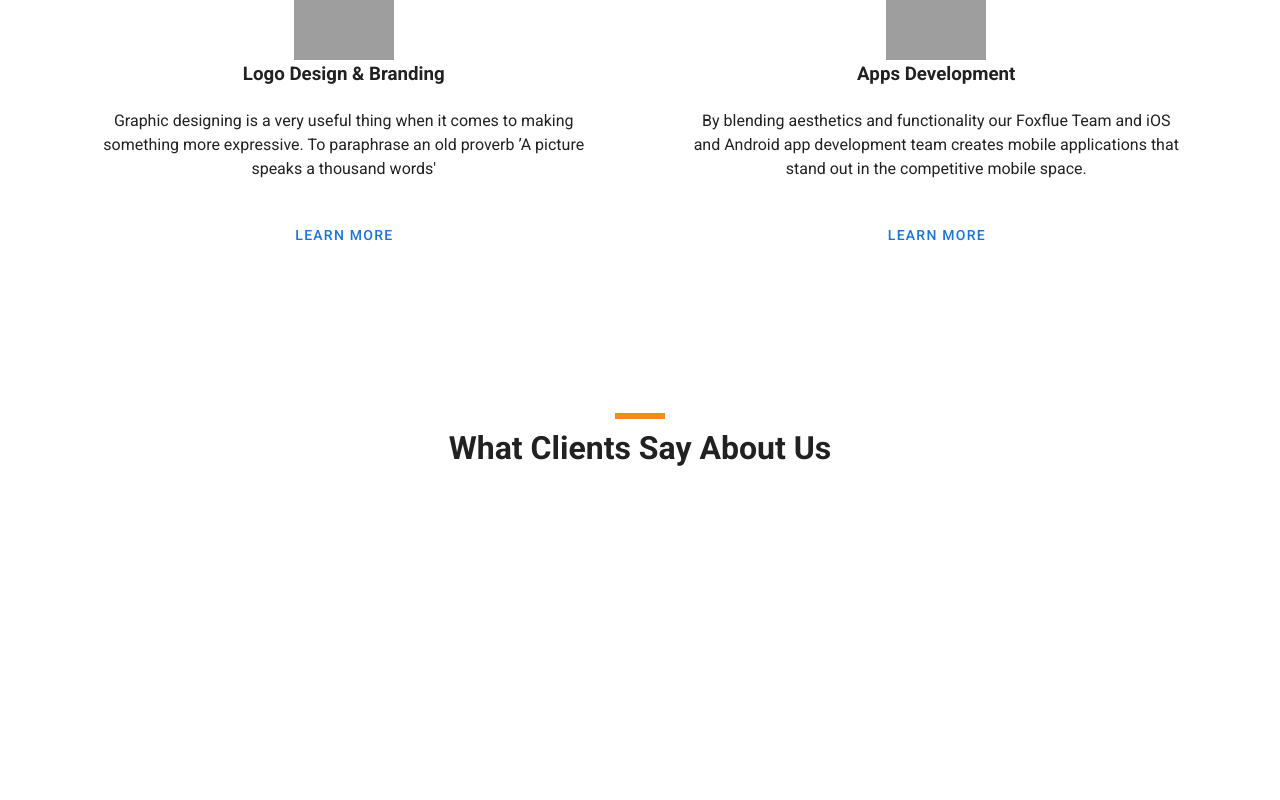
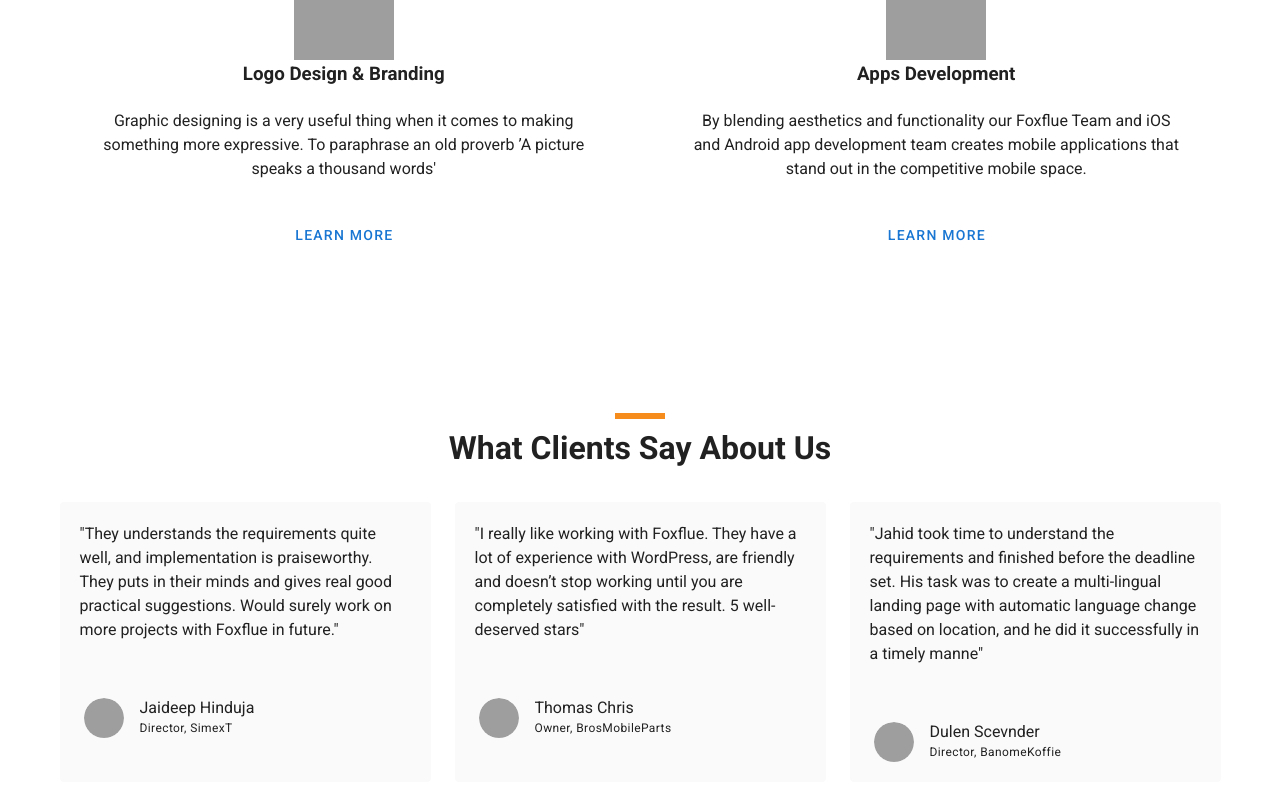
Before and after one commit to jahidanowar/foxvue, a Nuxt app: page / in a window 1280 px wide. Shown: the part 1322-2122 px from the top of the page. Before the commit the page ends 1894 px from the top, so only its background shows below. Built offline with nearby package versions, Linux system fonts and the light colour scheme; grey boxes are pictures that could not be loaded.

Commit message:
Testimonal section

```diff
--- a/components/Testimonial.vue
+++ b/components/Testimonial.vue
@@ -1,11 +1,11 @@
 <template>
-    <v-card color="#fafafa" flat>
-        <p class="pa-5 font-weight-bold">
-        "<slot></slot>"
+    <v-card color="#fafafa" flat min-height="280">
+        <p class="pa-5">
+        <slot></slot>
         </p>
         <v-card-actions>
         <v-list-item class="grow">
-        <v-list-item-avatar color="grey darken-3">
+        <v-list-item-avatar>
             <v-img
             class="elevation-6"
             :src="avatar"
@@ -13,7 +13,7 @@
         </v-list-item-avatar>
 
         <v-list-item-content>
-            <v-list-item-title>{{name}}, {{designation}}</v-list-item-title>
+            <v-list-item-title>{{name}} <br> <span class="caption">{{designation}}</span></v-list-item-title>
         </v-list-item-content>
 
         </v-list-item>
--- a/pages/index.vue
+++ b/pages/index.vue
@@ -63,8 +63,14 @@
     <div class="content-area">
        <Heading title="What Clients Say About Us" :height="5" />
        <v-row>
-         <v-col cols="12" md="4" sm="6">
-
+         <v-col cols="12" md="4" sm="6" v-for="testimonial in testimonials" :key="testimonial.name">
+           <Testimonial
+           :name="testimonial.name"
+           :avatar="testimonial.avatar"
+           :designation="testimonial.designation"
+           >
+           "{{testimonial.review}}"
+           </Testimonial>
          </v-col>
        </v-row>
      </div>
@@ -79,12 +85,14 @@
 import Logo from '~/components/Logo.vue'
 import Blurb from '~/components/Blurb.vue'
 import Heading from '~/components/Heading'
+import Testimonial from '~/components/Testimonial'
 
 export default {
   components: {
     Logo,
     Blurb,
-    Heading
+    Heading,
+    Testimonial
   },
   data(){
     return{
@@ -117,17 +125,20 @@ export default {
         {
           name: "Jaideep Hinduja",
           designation: "Director, SimexT",
-          review: "",
+          avatar: "https://jahid.dev/wp-content/uploads/2020/04/hasan-alkhater.jpg",
+          review: "They understands the requirements quite well, and implementation is praiseworthy. They puts in their minds and gives real good practical suggestions. Would surely work on more projects with Foxflue in future.",
         },
         {
-          name: "Jaideep Hinduja",
-          designation: "Director, SimexT",
-          review: "",
+          name: "Thomas Chris",
+          designation: "Owner, BrosMobileParts",
+          avatar: "https://jahid.dev/wp-content/uploads/2020/04/hasan-alkhater.jpg",
+          review: "I really like working with Foxflue. They have a lot of experience with WordPress, are friendly and doesn’t stop working until you are completely satisfied with the result. 5 well-deserved stars",
         },
         {
-          name: "Jaideep Hinduja",
-          designation: "Director, SimexT",
-          review: "",
+          name: "Dulen Scevnder",
+          designation: "Director, BanomeKoffie",
+          avatar: "https://jahid.dev/wp-content/uploads/2020/04/hasan-alkhater.jpg",
+          review: "Jahid took time to understand the requirements and finished before the deadline set. His task was to create a multi-lingual landing page with automatic language change based on location, and he did it successfully in a timely manne",
         }
       ],
     }
```
